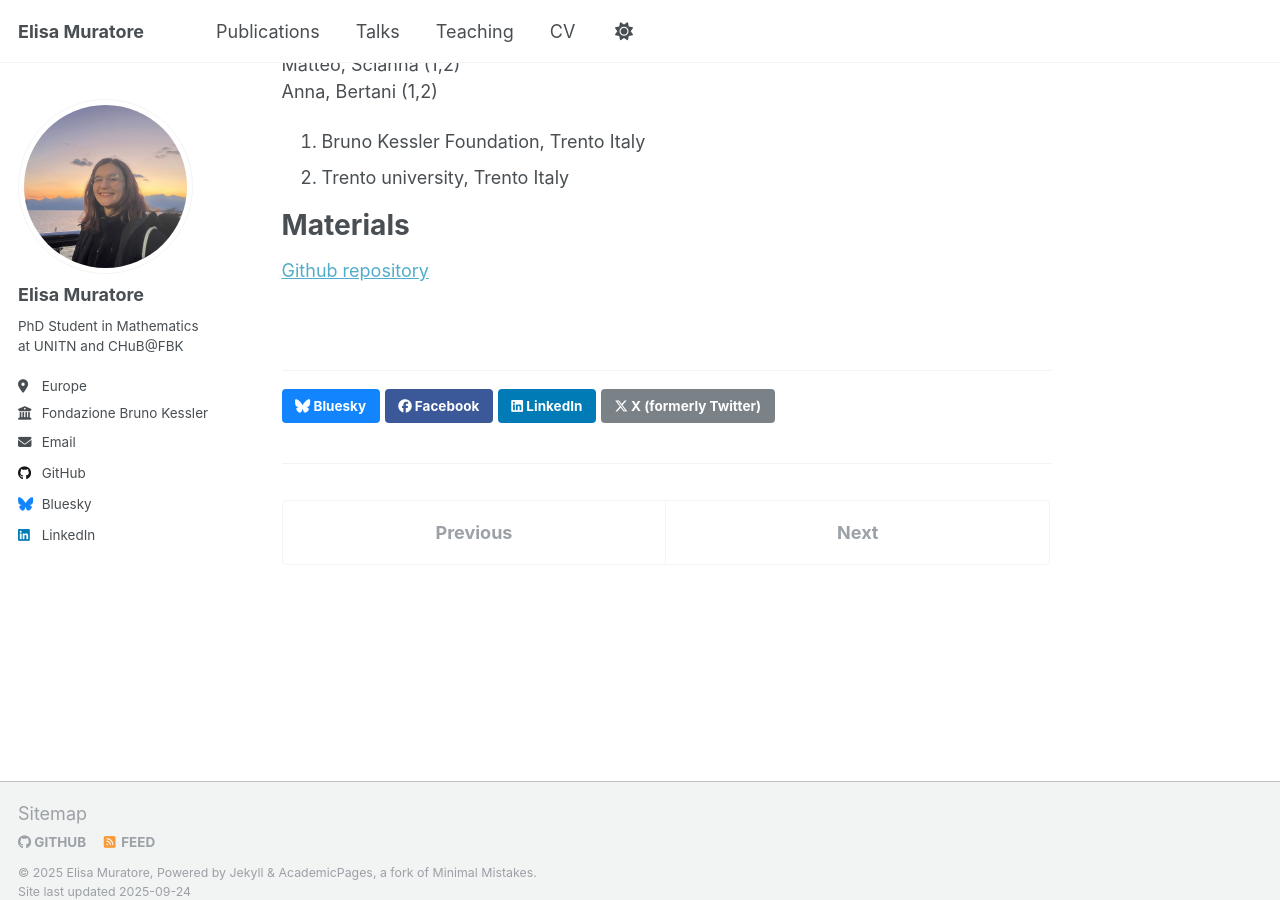
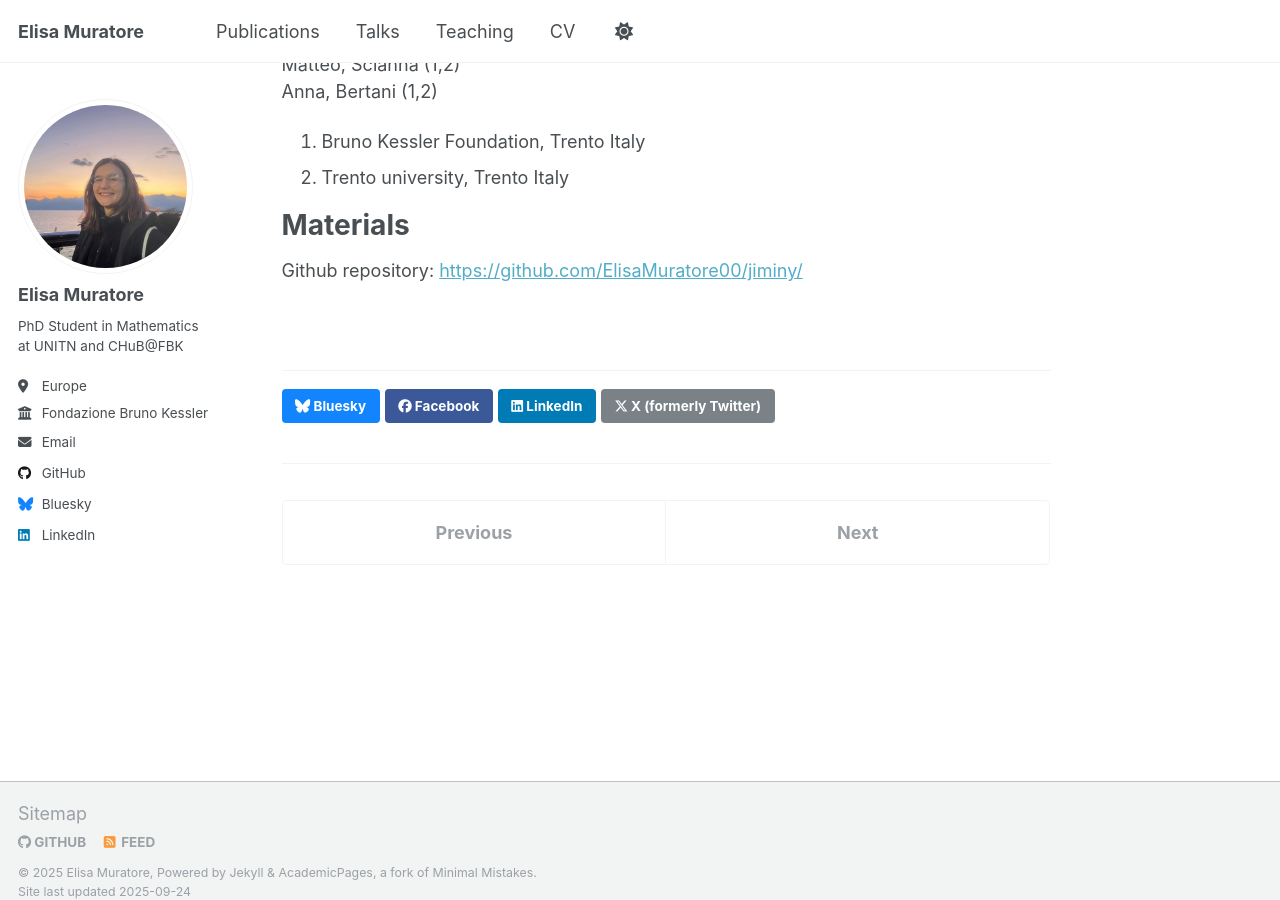
Before and after one commit to ElisaMuratore00/elisamuratore00.github.io, a Jekyll site: the page built from _talks/2025-09-26-talk-3.md, in a window 1280 px wide and 900 px high, scrolled down 567 px. Built offline with Jekyll 4.4.1, drawn with Linux system fonts in a browser that asks for light colours; a script that is not in the unit is left out; some of the changed lines change nothing that is shown.

Commit message:
feat: add notte della ricerca url

```diff
--- a/_talks/2025-09-26-talk-3.md
+++ b/_talks/2025-09-26-talk-3.md
@@ -26,4 +26,4 @@ Anna, Bertani (1,2)
 
 Materials
 ======
-[Github repository](www.github.com/ElisaMuratore00/jiminy)
+Github repository: [https://github.com/ElisaMuratore00/jiminy/](https://github.com/ElisaMuratore00/jiminy/)
```
